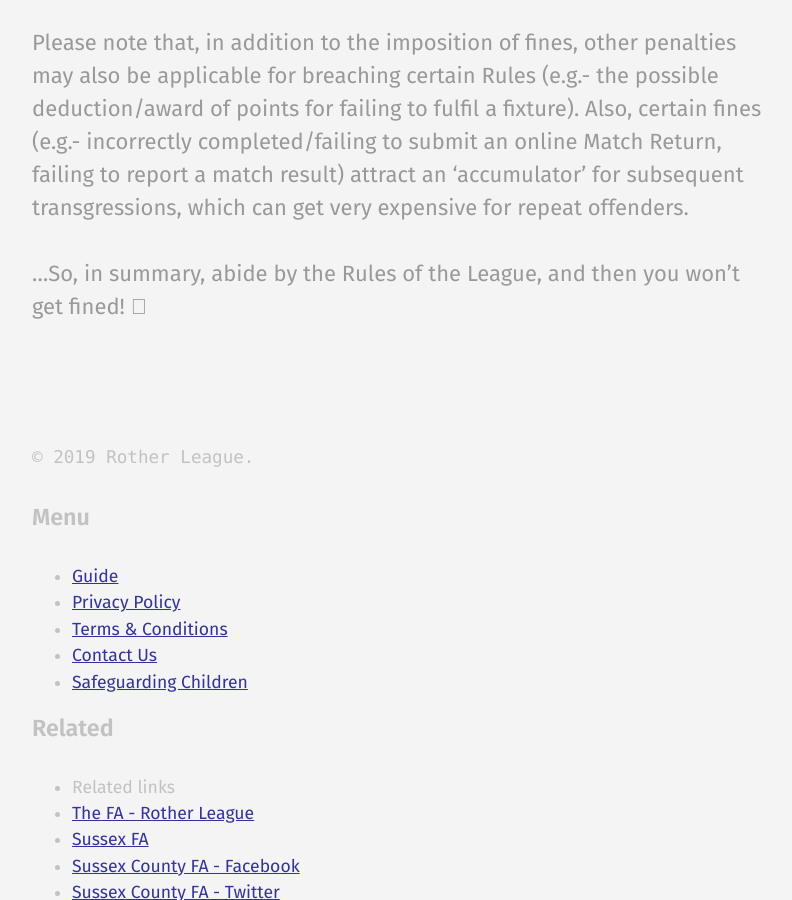
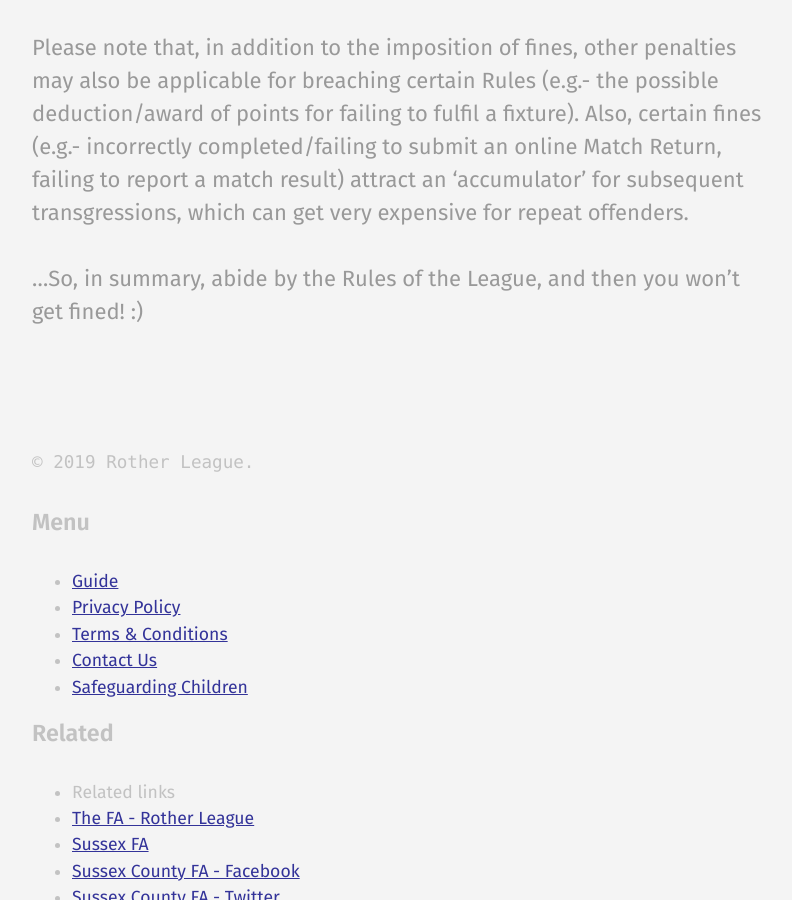
Before and after one commit to rotherleague/Rother, a Jekyll site: the page built from rules.md, in a window 1280 px wide and 900 px high, scrolled down 62747 px. Shown: the whole window, without its empty margins (56-848 px from the left). Built offline with Jekyll 4.4.1, drawn with Linux system fonts in a browser that asks for light colours; some of the changed text lies outside the part shown.

Commit message:
Update 32.md

```diff
--- a/_includes/rules/32.md
+++ b/_includes/rules/32.md
@@ -23,4 +24,4 @@ For ‘Double Header’ fixtures (see Rule 30 above), Match Officials appointed
 
 Please note that, in addition to the imposition of fines, other penalties may also be applicable for breaching certain Rules (e.g.- the possible deduction/award of points for failing to fulfil a fixture).   Also, certain fines (e.g.- incorrectly completed/failing to submit an online Match Return, failing to report a match result) attract an ‘accumulator’ for subsequent transgressions, which can get very expensive for repeat offenders.
 
-...So, in summary, abide by the Rules of the League, and then you won’t get fined!  
+...So, in summary, abide by the Rules of the League, and then you won’t get fined!  :)
```
Also changed, not shown: other parts of _includes/rules/32.md (+2 -1 lines).
